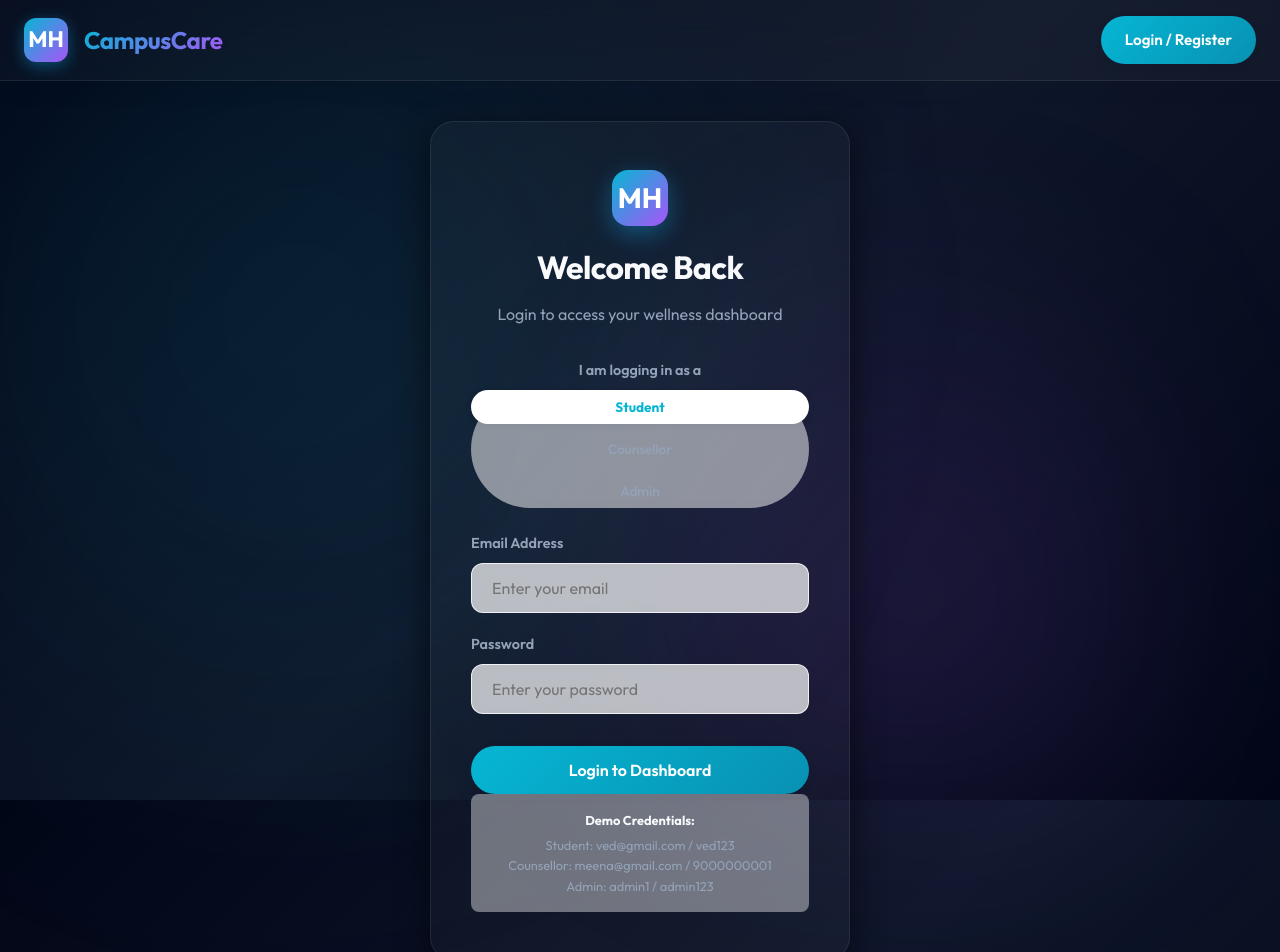
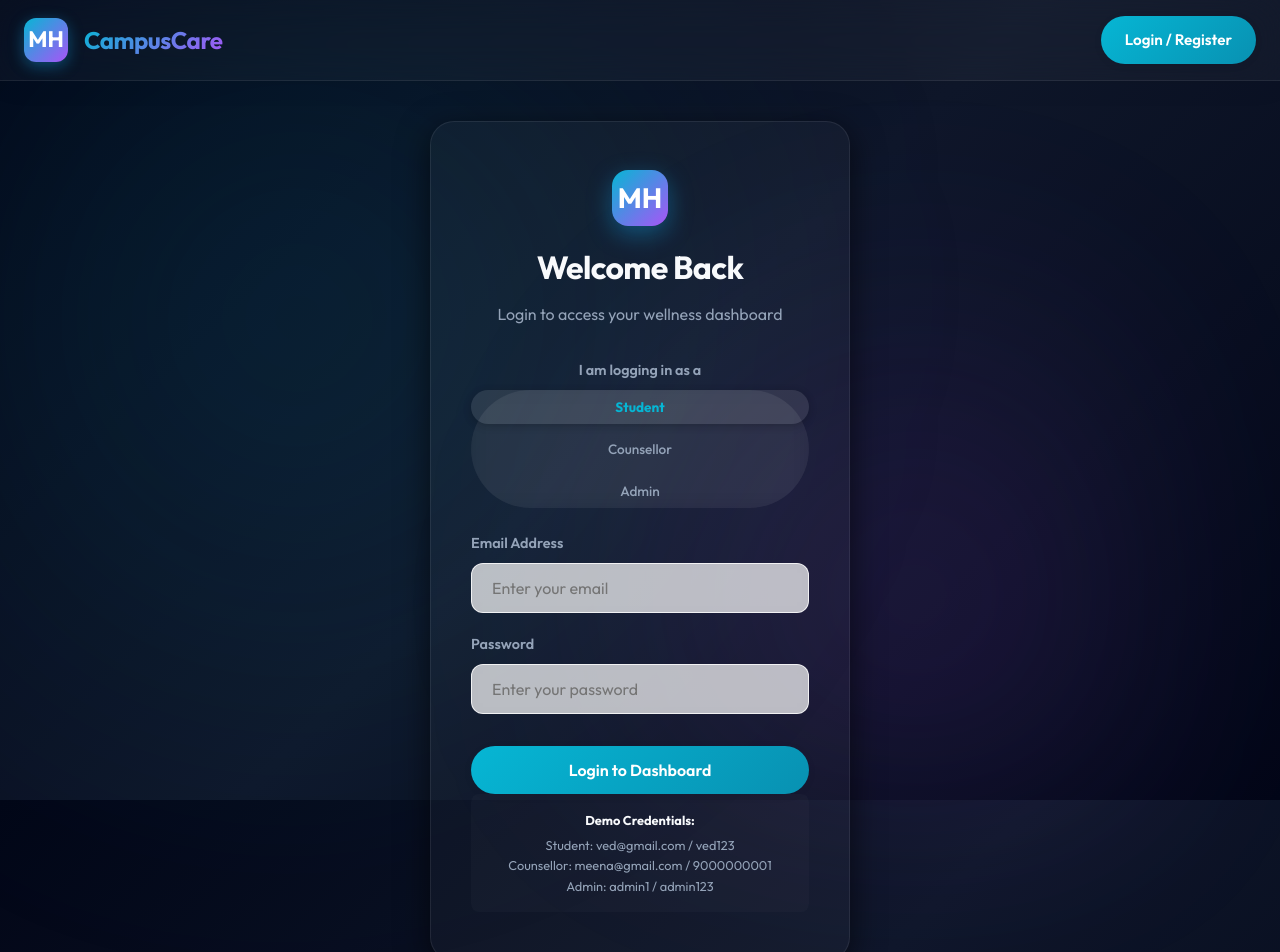
Before and after one commit to smartgit707/Student-Counselling-System, a React (Vite) app in the folder frontend/: page /login in a window 1280 px wide. Shown: the top 952 px of the page. Built offline with nearby package versions, Linux system fonts and the light colour scheme; no server answers.

Commit message:
style: fix hardcoded backgrounds in Login page for dark mode compatibility

```diff
--- a/frontend/src/pages/Login.jsx
+++ b/frontend/src/pages/Login.jsx
@@ -58,7 +58,7 @@ const Login = () => {
         </div>
 
         {error && (
-          <div style={{ background: 'rgba(239, 68, 68, 0.1)', color: '#B91C1C', padding: '0.75rem', borderRadius: '0.5rem', marginBottom: '1rem', fontSize: '0.875rem', border: '1px solid rgba(239, 68, 68, 0.2)' }}>
+          <div style={{ background: 'rgba(244, 63, 94, 0.1)', color: 'var(--danger)', padding: '0.75rem', borderRadius: '0.5rem', marginBottom: '1rem', fontSize: '0.875rem', border: '1px solid rgba(244, 63, 94, 0.2)' }}>
             {error}
           </div>
         )}
@@ -66,7 +66,7 @@ const Login = () => {
         <form onSubmit={handleLogin}>
           <div className="form-group mb-6">
             <label className="form-label" style={{ textAlign: 'center' }}>I am logging in as a</label>
-            <div className="grid grid-cols-3 gap-2 p-1" style={{ background: 'rgba(255,255,255,0.5)', borderRadius: 'var(--radius-full)', backdropFilter: 'blur(10px)' }}>
+            <div className="grid grid-cols-3 gap-2 p-1" style={{ background: 'rgba(255,255,255,0.05)', borderRadius: 'var(--radius-full)', backdropFilter: 'blur(10px)' }}>
               {['student', 'counsellor', 'admin'].map((r) => (
                 <button
                   key={r}
@@ -75,12 +75,12 @@ const Login = () => {
                   style={{
                     padding: '0.5rem',
                     borderRadius: 'var(--radius-full)',
-                    background: role === r ? 'white' : 'transparent',
+                    background: role === r ? 'rgba(255,255,255,0.1)' : 'transparent',
                     color: role === r ? 'var(--primary-color)' : 'var(--text-muted)',
                     fontWeight: role === r ? 700 : 500,
                     textTransform: 'capitalize',
                     fontSize: '0.85rem',
-                    boxShadow: role === r ? '0 2px 8px rgba(0,0,0,0.05)' : 'none',
+                    boxShadow: role === r ? '0 2px 8px rgba(0,0,0,0.2)' : 'none',
                     transition: 'all 0.2s ease'
                   }}
                 >
@@ -119,7 +119,7 @@ const Login = () => {
           </button>
         </form>
 
-        <div className="text-center mt-6 text-muted" style={{ fontSize: '0.8rem', background: 'rgba(255,255,255,0.4)', padding: '1rem', borderRadius: '0.5rem' }}>
+        <div className="text-center mt-6 text-muted" style={{ fontSize: '0.8rem', background: 'rgba(255,255,255,0.02)', padding: '1rem', borderRadius: '0.5rem' }}>
           <p style={{ fontWeight: 'bold', marginBottom: '0.25rem', color: 'var(--text-main)' }}>Demo Credentials:</p>
           <p>Student: ved@gmail.com / ved123</p>
           <p>Counsellor: meena@gmail.com / 9000000001</p>
```
